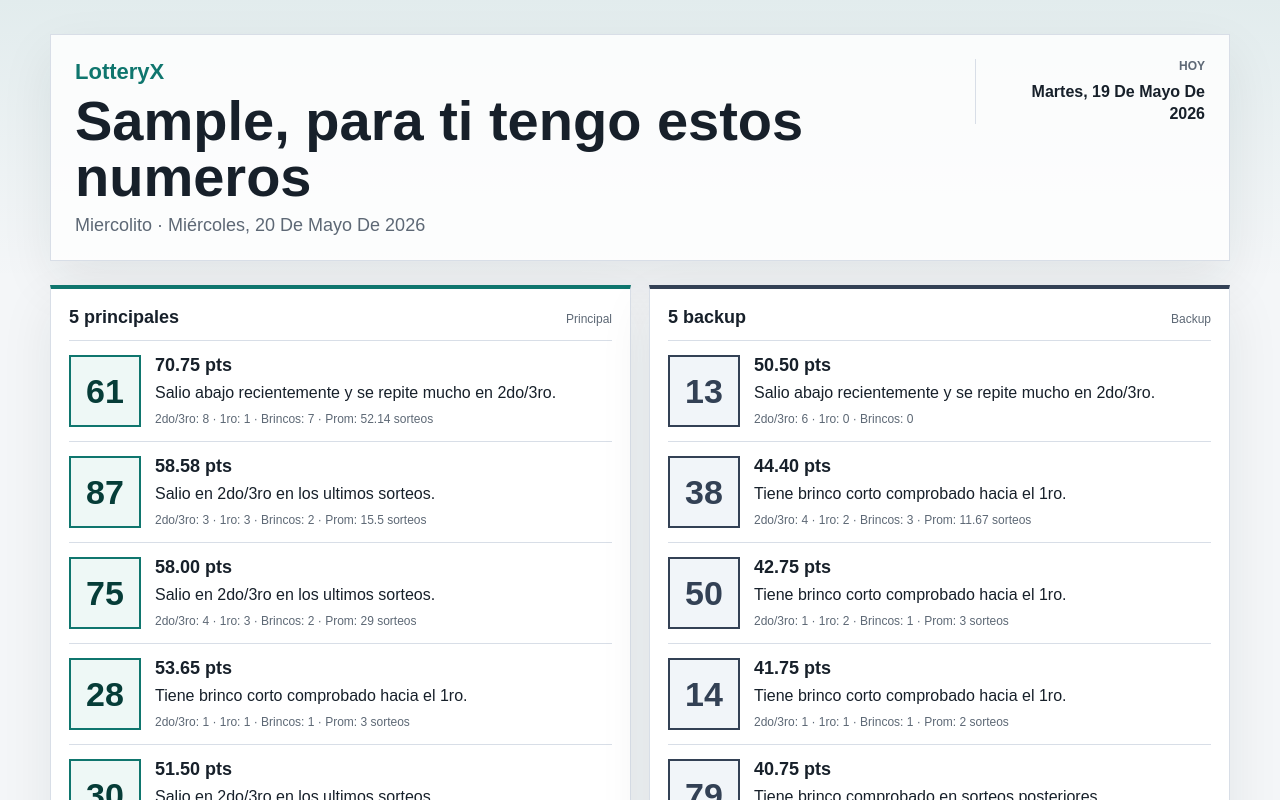
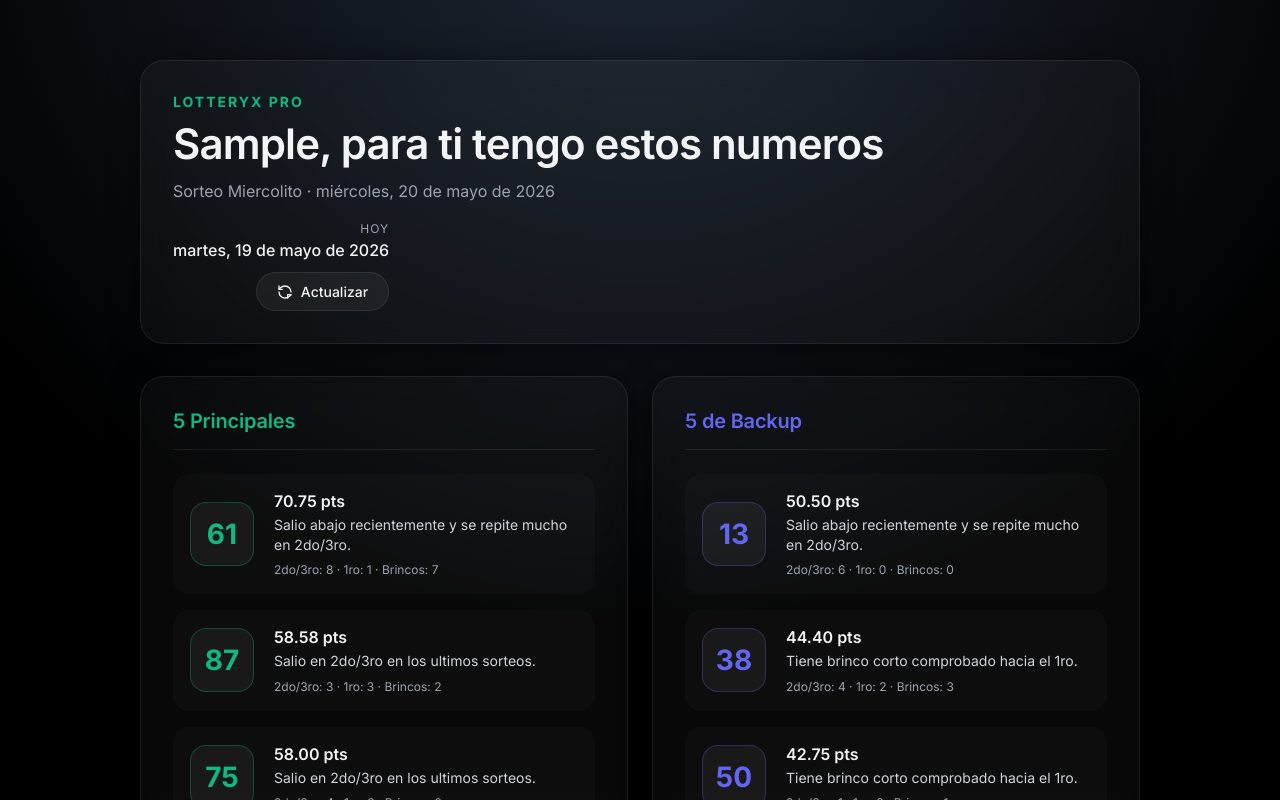
Before and after one commit to dami2324/lotteryx, a Next.js app: page / in a window 1280 px wide. Both pictures are taken after typing "Sample", "name@example.com" into the empty fields and a click on the button "Entrar". Shown: the top 800 px of the page. Built offline with nearby package versions, Linux system fonts and the light colour scheme; no server answers.

Commit message:
feat: minimalist redesign and refresh button

```diff
--- a/src/app/globals.css
+++ b/src/app/globals.css
@@ -1,280 +1,336 @@
 :root {
-  color-scheme: light;
-  --ink: #17202a;
-  --muted: #5d6875;
-  --line: #d8dee7;
-  --paper: #f4f6f8;
-  --panel: #ffffff;
-  --primary: #0f766e;
-  --primary-ink: #063d38;
-  --accent: #c2410c;
-  --backup: #334155;
-  --shadow: 0 20px 50px rgba(23, 32, 42, 0.08);
+  --font-sans: var(--font-inter), system-ui, -apple-system, sans-serif;
+
+  --bg-base: #050505;
+  --bg-gradient: radial-gradient(circle at 50% -20%, #1f2937, #000000 70%);
+
+  --glass-bg: rgba(255, 255, 255, 0.03);
+  --glass-border: rgba(255, 255, 255, 0.08);
+  --glass-shadow: 0 4px 30px rgba(0, 0, 0, 0.5);
+
+  --text-main: #f3f4f6;
+  --text-muted: #9ca3af;
+
+  --primary: #10b981;
+  --primary-glow: rgba(16, 185, 129, 0.2);
+  --backup: #6366f1;
+
+  color-scheme: dark;
 }
 
 * {
   box-sizing: border-box;
+  margin: 0;
+  padding: 0;
 }
 
 body {
-  margin: 0;
-  background:
-    linear-gradient(180deg, rgba(15, 118, 110, 0.08), transparent 280px),
-    var(--paper);
-  color: var(--ink);
-  font-family: Arial, Helvetica, sans-serif;
+  background: var(--bg-base);
+  background-image: var(--bg-gradient);
+  background-attachment: fixed;
+  color: var(--text-main);
+  font-family: var(--font-sans);
+  min-height: 100vh;
+  -webkit-font-smoothing: antialiased;
+  -moz-osx-font-smoothing: grayscale;
 }
 
 .shell {
-  width: min(1180px, calc(100% - 32px));
+  width: min(1000px, 90%);
   margin: 0 auto;
-  padding: 34px 0 28px;
+  padding: 60px 0;
+  display: flex;
+  flex-direction: column;
+  gap: 32px;
 }
 
+/* Glassmorphism Card Utility */
+.glass-panel {
+  background: var(--glass-bg);
+  backdrop-filter: blur(16px);
+  -webkit-backdrop-filter: blur(16px);
+  border: 1px solid var(--glass-border);
+  border-radius: 24px;
+  box-shadow: var(--glass-shadow);
+  padding: 32px;
+  transition: transform 0.3s ease, border-color 0.3s ease;
+}
+
+/* --- HEADER / SUMMARY --- */
 .summary {
   display: flex;
-  align-items: flex-start;
+  align-items: center;
   justify-content: space-between;
+  flex-wrap: wrap;
   gap: 20px;
-  border: 1px solid var(--line);
-  background: rgba(255, 255, 255, 0.82);
-  box-shadow: var(--shadow);
-  padding: 24px;
 }
 
 .brand {
-  margin: 0 0 8px;
   color: var(--primary);
-  font-size: 22px;
-  font-weight: 800;
-}
-
-h1,
-h2,
-p {
-  margin: 0;
+  font-size: 14px;
+  font-weight: 700;
+  letter-spacing: 2px;
+  text-transform: uppercase;
+  margin-bottom: 8px;
 }
 
 h1 {
-  font-size: clamp(32px, 5vw, 56px);
-  line-height: 1;
-  letter-spacing: 0;
-}
-
-h2 {
-  font-size: 18px;
-  letter-spacing: 0;
+  font-size: clamp(28px, 4vw, 42px);
+  font-weight: 600;
+  letter-spacing: -0.02em;
+  margin-bottom: 12px;
 }
 
 .draw-date {
-  margin-top: 10px;
-  color: var(--muted);
-  font-size: 18px;
-  text-transform: capitalize;
+  color: var(--text-muted);
+  font-size: 16px;
+  font-weight: 400;
+}
+
+.actions-container {
+  display: flex;
+  flex-direction: column;
+  align-items: flex-end;
+  gap: 12px;
 }
 
 .current-date {
-  min-width: 230px;
-  border-left: 1px solid var(--line);
-  padding-left: 20px;
   text-align: right;
-  text-transform: capitalize;
-}
-
-.current-date span,
-.current-date strong {
-  display: block;
 }
 
 .current-date span {
-  color: var(--muted);
+  display: block;
+  color: var(--text-muted);
   font-size: 12px;
-  font-weight: 700;
   text-transform: uppercase;
+  letter-spacing: 1px;
 }
 
 .current-date strong {
-  margin-top: 8px;
+  display: block;
   font-size: 16px;
-  line-height: 1.35;
+  font-weight: 500;
+  margin-top: 4px;
 }
 
-.auth-shell {
-  min-height: 100vh;
-  display: grid;
-  place-items: center;
+/* REFRESH BUTTON */
+.btn-refresh {
+  background: rgba(255, 255, 255, 0.05);
+  border: 1px solid var(--glass-border);
+  color: var(--text-main);
+  padding: 10px 20px;
+  border-radius: 100px;
+  font-family: inherit;
+  font-size: 14px;
+  font-weight: 500;
+  cursor: pointer;
+  display: flex;
+  align-items: center;
+  gap: 8px;
+  transition: all 0.2s ease;
 }
 
-.auth-card {
-  width: min(520px, 100%);
-  border: 1px solid var(--line);
-  background: var(--panel);
-  box-shadow: var(--shadow);
-  padding: 32px;
+.btn-refresh:hover:not(:disabled) {
+  background: rgba(255, 255, 255, 0.1);
+  border-color: rgba(255, 255, 255, 0.2);
+  transform: translateY(-1px);
 }
 
-.auth-card form {
-  display: grid;
-  gap: 14px;
-  margin-top: 24px;
+.btn-refresh:disabled {
+  opacity: 0.5;
+  cursor: not-allowed;
 }
 
-.auth-card label {
-  display: grid;
-  gap: 7px;
-  color: var(--muted);
-  font-size: 13px;
-  font-weight: 700;
+.spin {
+  animation: spin 1s linear infinite;
 }
 
-.auth-card input {
-  width: 100%;
-  border: 1px solid var(--line);
-  border-radius: 0;
-  padding: 13px 12px;
-  color: var(--ink);
-  font: inherit;
+@keyframes spin {
+  from { transform: rotate(0deg); }
+  to { transform: rotate(360deg); }
 }
 
-.auth-card button {
-  border: 0;
-  background: var(--primary);
-  color: #ffffff;
-  min-height: 48px;
-  font: inherit;
-  font-weight: 800;
-  cursor: pointer;
-}
-
-.panel-title span,
-small {
-  color: var(--muted);
-  font-size: 12px;
-}
-
-.results {
-  margin-top: 24px;
-}
-
+/* --- RESULTS --- */
 .results {
   display: grid;
-  grid-template-columns: minmax(0, 1fr) minmax(0, 1fr);
-  gap: 18px;
-}
-
-.panel {
-  border: 1px solid var(--line);
-  background: var(--panel);
-  box-shadow: var(--shadow);
+  grid-template-columns: repeat(auto-fit, minmax(350px, 1fr));
+  gap: 24px;
 }
 
 .panel-title {
-  display: flex;
-  align-items: baseline;
-  justify-content: space-between;
-  gap: 12px;
-  padding: 18px 18px 0;
+  margin-bottom: 24px;
+  padding-bottom: 16px;
+  border-bottom: 1px solid var(--glass-border);
 }
 
-.primary {
-  border-top: 4px solid var(--primary);
+.panel-title h2 {
+  font-size: 20px;
+  font-weight: 600;
+  letter-spacing: -0.01em;
 }
 
-.backup {
-  border-top: 4px solid var(--backup);
+.primary .panel-title h2 {
+  color: var(--primary);
+}
+
+.backup .panel-title h2 {
+  color: var(--backup);
 }
 
 .pick-list {
-  list-style-position: inside;
-  margin: 0;
-  padding: 12px 18px 18px;
+  list-style: none;
+  display: flex;
+  flex-direction: column;
+  gap: 16px;
 }
 
 .pick-list li {
-  display: grid;
-  grid-template-columns: 72px minmax(0, 1fr);
-  gap: 14px;
+  display: flex;
   align-items: center;
-  min-height: 92px;
-  border-top: 1px solid var(--line);
-  padding: 14px 0;
+  gap: 20px;
+  background: rgba(255, 255, 255, 0.02);
+  border: 1px solid transparent;
+  border-radius: 16px;
+  padding: 16px;
+  transition: background 0.3s ease, border-color 0.3s ease, transform 0.3s ease;
 }
 
-.pick-list li::marker {
-  color: transparent;
+.pick-list li:hover {
+  background: rgba(255, 255, 255, 0.04);
+  border-color: var(--glass-border);
+  transform: translateY(-2px);
 }
 
-.rank-number {
-  display: grid;
-  place-items: center;
-  width: 72px;
-  height: 72px;
-  border: 2px solid var(--primary);
-  background: #eef8f6;
-  color: var(--primary-ink);
-  font-size: 34px;
-  font-weight: 800;
-}
-
-.backup .rank-number {
-  border-color: var(--backup);
-  background: #f1f5f9;
-  color: var(--backup);
-}
-
-.pick-copy strong,
-.pick-copy span,
-.pick-copy small {
-  display: block;
-}
-
-.pick-copy strong {
-  font-size: 18px;
-}
-
-.pick-copy span {
-  margin-top: 6px;
-  color: var(--ink);
-  line-height: 1.35;
-}
-
-.pick-copy small {
-  margin-top: 7px;
-  line-height: 1.35;
-}
-
-@media (max-width: 860px) {
-  .summary {
-    display: grid;
-  }
-
-  .current-date {
-    border-left: 0;
-    border-top: 1px solid var(--line);
-    min-width: 0;
-    padding-left: 0;
-    padding-top: 16px;
-    text-align: left;
-  }
-
-  .results {
-    grid-template-columns: 1fr;
-    display: grid;
-  }
-}
-
-@media (max-width: 520px) {
-  .shell {
-    width: min(100% - 20px, 1180px);
-    padding-top: 18px;
-  }
-  .pick-list li {
-    grid-template-columns: 64px minmax(0, 1fr);
+.primary .pick-list li:hover {
+  box-shadow: 0 10px 30px var(--primary-glow);
 }
 
 .rank-number {
   width: 64px;
   height: 64px;
+  flex-shrink: 0;
+  border-radius: 16px;
+  display: grid;
+  place-items: center;
   font-size: 28px;
+  font-weight: 700;
+  background: rgba(255, 255, 255, 0.05);
+}
+
+.primary .rank-number {
+  color: var(--primary);
+  border: 1px solid rgba(16, 185, 129, 0.3);
+}
+
+.backup .rank-number {
+  color: var(--backup);
+  border: 1px solid rgba(99, 102, 241, 0.3);
+}
+
+.pick-copy {
+  display: flex;
+  flex-direction: column;
+  gap: 4px;
+}
+
+.pick-copy strong {
+  font-size: 16px;
+  font-weight: 600;
+}
+
+.pick-copy span {
+  font-size: 14px;
+  color: #d1d5db;
+  line-height: 1.4;
+}
+
+.pick-copy small {
+  font-size: 12px;
+  color: var(--text-muted);
+  margin-top: 4px;
+}
+
+/* --- AUTH --- */
+.auth-shell {
+  min-height: 100vh;
+  display: grid;
+  place-items: center;
+  padding: 20px;
+}
+
+.auth-card {
+  width: min(480px, 100%);
+  text-align: center;
+}
+
+.auth-card form {
+  display: flex;
+  flex-direction: column;
+  gap: 16px;
+  margin-top: 32px;
+  text-align: left;
+}
+
+.auth-card label {
+  display: flex;
+  flex-direction: column;
+  gap: 8px;
+  font-size: 14px;
+  font-weight: 500;
+  color: var(--text-muted);
+}
+
+.auth-card input {
+  background: rgba(0, 0, 0, 0.2);
+  border: 1px solid var(--glass-border);
+  border-radius: 12px;
+  padding: 16px;
+  color: var(--text-main);
+  font-family: inherit;
+  font-size: 16px;
+  transition: border-color 0.2s ease, outline 0.2s ease;
+}
+
+.auth-card input:focus {
+  outline: none;
+  border-color: var(--primary);
+  box-shadow: 0 0 0 2px var(--primary-glow);
+}
+
+.auth-card button {
+  margin-top: 8px;
+  background: var(--primary);
+  color: #000;
+  border: none;
+  border-radius: 12px;
+  padding: 16px;
+  font-family: inherit;
+  font-size: 16px;
+  font-weight: 600;
+  cursor: pointer;
+  transition: transform 0.2s ease, opacity 0.2s ease;
+}
+
+.auth-card button:hover {
+  opacity: 0.9;
+  transform: translateY(-1px);
+}
+
+@media (max-width: 768px) {
+  .shell {
+    padding: 32px 0;
+  }
+  .summary {
+    flex-direction: column;
+    align-items: flex-start;
+  }
+  .actions-container {
+    align-items: flex-start;
+    width: 100%;
+    flex-direction: row;
+    justify-content: space-between;
+  }
+  .current-date {
+    text-align: left;
   }
 }
--- a/src/app/layout.tsx
+++ b/src/app/layout.tsx
@@ -1,9 +1,12 @@
 import type { Metadata } from "next";
+import { Inter } from "next/font/google";
 import "./globals.css";
 
+const inter = Inter({ subsets: ["latin"], variable: "--font-inter" });
+
 export const metadata: Metadata = {
-  title: "LotteryX",
-  description: "Top 10 de terminaciones basado en el patron 2do/3ro hacia 1ro."
+  title: "LotteryX | Pro Picks",
+  description: "Top 10 terminaciones para la lotería basado en estadística y probabilidad."
 };
 
 export default function RootLayout({
@@ -12,8 +15,8 @@ export default function RootLayout({
   children: React.ReactNode;
 }>) {
   return (
-    <html lang="es">
-      <body>{children}</body>
+    <html lang="es" className={inter.variable}>
+      <body className="antialiased">{children}</body>
     </html>
   );
 }
--- a/src/app/lotteryx-client.tsx
+++ b/src/app/lotteryx-client.tsx
@@ -26,6 +26,10 @@ export function LotteryXClient({ analysis }: { analysis: PatternAnalysis }) {
   const [email, setEmail] = useState("");
   const [today, setToday] = useState("");
 
+  // New state for refresh functionality
+  const [currentAnalysis, setCurrentAnalysis] = useState<PatternAnalysis>(analysis);
+  const [isRefreshing, setIsRefreshing] = useState(false);
+
   useEffect(() => {
     const stored = window.localStorage.getItem(PROFILE_KEY);
     if (stored) {
@@ -49,7 +53,7 @@ export function LotteryXClient({ analysis }: { analysis: PatternAnalysis }) {
       return;
     }
 
-    const id = `${analysis.nextDraw.date}-${analysis.nextDraw.name}`;
+    const id = `${currentAnalysis.nextDraw.date}-${currentAnalysis.nextDraw.name}`;
     const saved = window.localStorage.getItem(HISTORY_KEY);
     const history = saved ? (JSON.parse(saved) as SavedRun[]) : [];
     const exists = history.some((item) => item.id === id && item.email === profile.email);
@@ -60,17 +64,17 @@ export function LotteryXClient({ analysis }: { analysis: PatternAnalysis }) {
     const nextHistory = [
       {
         id,
-        date: analysis.nextDraw.date,
-        draw: analysis.nextDraw.name,
+        date: currentAnalysis.nextDraw.date,
+        draw: currentAnalysis.nextDraw.name,
         email: profile.email,
-        topFive: analysis.topFive.map((pick) => pick.term),
-        backups: analysis.backups.map((pick) => pick.term)
+        topFive: currentAnalysis.topFive.map((pick) => pick.term),
+        backups: currentAnalysis.backups.map((pick) => pick.term)
       },
       ...history
     ].slice(0, 20);
 
     window.localStorage.setItem(HISTORY_KEY, JSON.stringify(nextHistory));
-  }, [analysis, profile]);
+  }, [currentAnalysis, profile]);
 
   const greeting = useMemo(() => {
     if (!profile) {
@@ -100,17 +104,32 @@ export function LotteryXClient({ analysis }: { analysis: PatternAnalysis }) {
     setProfile(nextProfile);
   }
 
+  const handleRefresh = async () => {
+    setIsRefreshing(true);
+    try {
+      const res = await fetch("/api/picks");
+      if (res.ok) {
+        const data = await res.json();
+        setCurrentAnalysis(data);
+      }
+    } catch (error) {
+      console.error("Error updating picks", error);
+    } finally {
+      setIsRefreshing(false);
+    }
+  };
+
   if (!profile) {
     return (
       <main className="shell auth-shell">
-        <section className="auth-card">
+        <section className="auth-card glass-panel">
           <p className="brand">LotteryX</p>
           <h1>{greeting}</h1>
-          <p className="draw-date">Guardamos tu historial en este dispositivo.</p>
+          <p className="draw-date">Tus números calculados con inteligencia estadística.</p>
           <form onSubmit={submitProfile}>
             <label>
               Nombre
-              <input value={name} onChange={(event) => setName(event.target.value)} autoComplete="given-name" />
+              <input value={name} onChange={(event) => setName(event.target.value)} autoComplete="given-name" required />
             </label>
             <label>
               Correo
@@ -119,6 +138,7 @@ export function LotteryXClient({ analysis }: { analysis: PatternAnalysis }) {
                 value={email}
                 onChange={(event) => setEmail(event.target.value)}
                 autoComplete="email"
+                required
               />
             </label>
             <button type="submit">Entrar</button>
@@ -130,44 +150,64 @@ export function LotteryXClient({ analysis }: { analysis: PatternAnalysis }) {
 
   return (
     <main className="shell">
-      <section className="summary">
+      <section className="summary glass-panel">
         <div>
-          <p className="brand">LotteryX</p>
+          <p className="brand">LotteryX Pro</p>
           <h1>{greeting}</h1>
           <p className="draw-date">
-            {analysis.nextDraw.name} · {analysis.nextDraw.label}
+            Sorteo {currentAnalysis.nextDraw.name} · {currentAnalysis.nextDraw.label}
           </p>
         </div>
-        <div className="current-date">
-          <span>Hoy</span>
-          <strong>{today}</strong>
+        <div className="actions-container">
+          <div className="current-date">
+            <span>Hoy</span>
+            <strong>{today}</strong>
+          </div>
+          <button onClick={handleRefresh} disabled={isRefreshing} className="btn-refresh" title="Actualizar datos">
+            <svg
+              className={isRefreshing ? "spin" : ""}
+              xmlns="http://www.w3.org/2000/svg"
+              width="16"
+              height="16"
+              viewBox="0 0 24 24"
+              fill="none"
+              stroke="currentColor"
+              strokeWidth="2"
+              strokeLinecap="round"
+              strokeLinejoin="round"
+            >
+              <path d="M21 12a9 9 0 0 0-9-9 9.75 9.75 0 0 0-6.74 2.74L3 8" />
+              <path d="M3 3v5h5" />
+              <path d="M3 12a9 9 0 0 0 9 9 9.75 9.75 0 0 0 6.74-2.74L21 16" />
+              <path d="M16 21v-5h5" />
+            </svg>
+            {isRefreshing ? "Calculando..." : "Actualizar"}
+          </button>
         </div>
       </section>
 
       <section className="results">
-        <div className="panel primary">
+        <div className="panel primary glass-panel">
           <div className="panel-title">
-            <h2>5 principales</h2>
-            <span>Principal</span>
+            <h2>5 Principales</h2>
           </div>
-          <PickList picks={analysis.topFive} start={1} />
+          <PickList picks={currentAnalysis.topFive} />
         </div>
 
-        <div className="panel backup">
+        <div className="panel backup glass-panel">
           <div className="panel-title">
-            <h2>5 backup</h2>
-            <span>Backup</span>
+            <h2>5 de Backup</h2>
           </div>
-          <PickList picks={analysis.backups} start={6} />
+          <PickList picks={currentAnalysis.backups} />
         </div>
       </section>
     </main>
   );
 }
 
-function PickList({ picks, start }: { picks: Pick[]; start: number }) {
+function PickList({ picks }: { picks: Pick[] }) {
   return (
-    <ol className="pick-list" start={start}>
+    <ul className="pick-list">
       {picks.map((pick) => (
         <li key={pick.term}>
           <div className="rank-number">{pick.term}</div>
@@ -176,11 +216,10 @@ function PickList({ picks, start }: { picks: Pick[]; start: number }) {
             <span>{pick.reason}</span>
             <small>
               2do/3ro: {pick.exposures} · 1ro: {pick.firstCount} · Brincos: {pick.verifiedJumps}
-              {pick.averageJumpDelay !== null ? ` · Prom: ${pick.averageJumpDelay} sorteos` : ""}
             </small>
           </div>
         </li>
       ))}
-    </ol>
+    </ul>
   );
 }
```
Also changed, not shown: 1 other file (tests, documents, lock files or other folders). Lines whose indentation alone changed are shown as unchanged.
